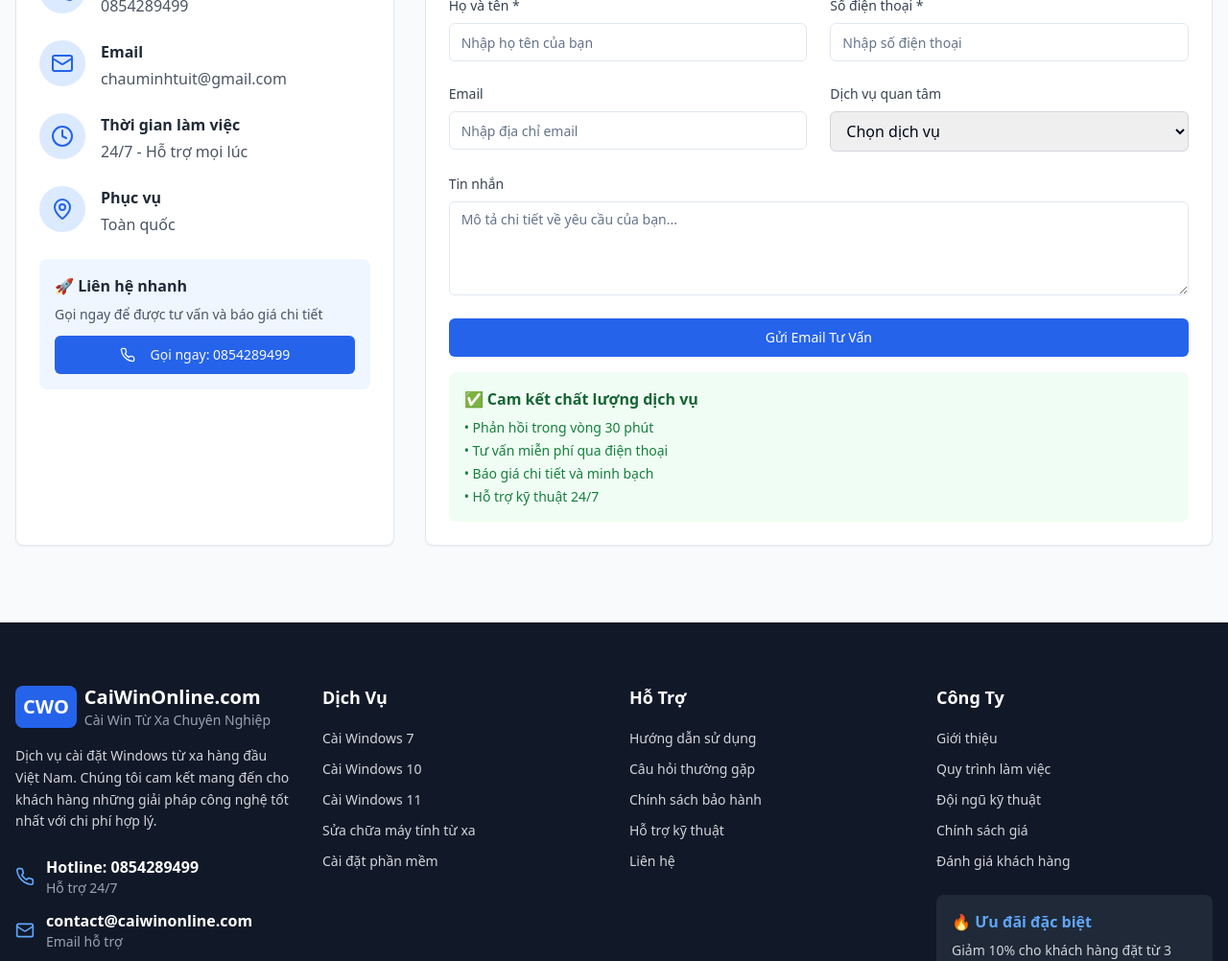
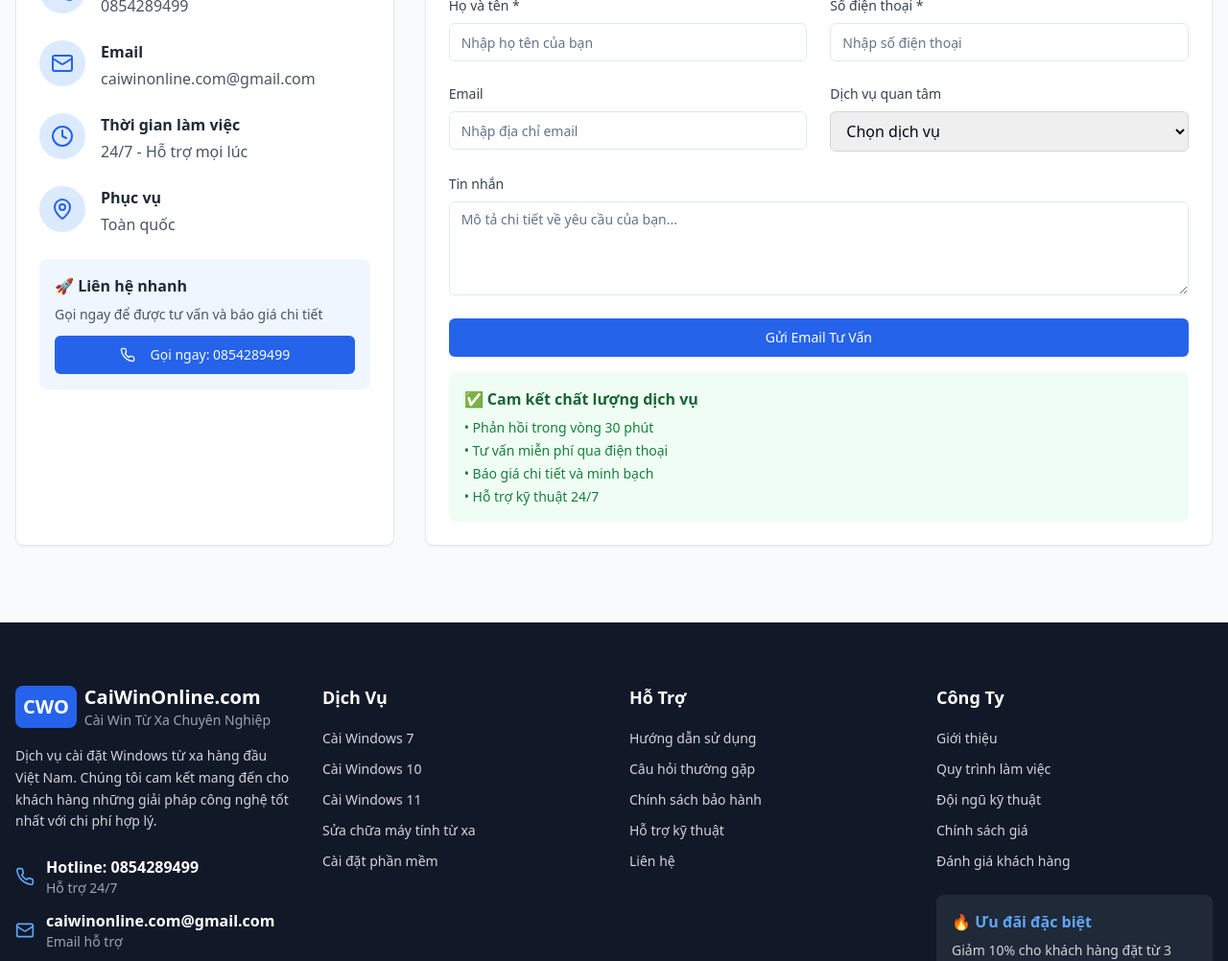
Before and after one commit to ytbpre55/remote-win-wizard, a React (Vite) app: page / in a window 1280 px wide. Shown: the part 5944-6946 px from the top of the page at 96% size. Built offline with nearby package versions, Linux system fonts and the light colour scheme.

Commit message:
Update email addresses

```diff
--- a/src/components/Contact.tsx
+++ b/src/components/Contact.tsx
@@ -131,8 +131,8 @@ ${formData.message || 'Không có tin nhắn'}
     {
       icon: Mail,
       title: "Email",
-      value: "chauminhtuit@gmail.com",
-      action: () => window.open('mailto:chauminhtuit@gmail.com')
+      value: "caiwinonline.com@gmail.com",
+      action: () => window.open('mailto:caiwinonline.com@gmail.com')
     },
     {
       icon: Clock,
--- a/src/components/Footer.tsx
+++ b/src/components/Footer.tsx
@@ -59,7 +59,7 @@ const Footer = () => {
               <div className="flex items-center space-x-3">
                 <Mail className="text-blue-400 w-5 h-5" />
                 <div>
-                  <p className="font-semibold">contact@caiwinonline.com</p>
+                  <p className="font-semibold">caiwinonline.com@gmail.com</p>
                   <p className="text-gray-400 text-sm">Email hỗ trợ</p>
                 </div>
               </div>
--- a/src/components/admin/GeneralSettings.tsx
+++ b/src/components/admin/GeneralSettings.tsx
@@ -11,7 +11,7 @@ const GeneralSettings = () => {
     siteName: "CaiWinOnline.com",
     tagline: "Cài Win Từ Xa Chuyên Nghiệp",
     phone: "0854289499",
-    email: "contact@caiwinonline.com",
+    email: "caiwinonline.com@gmail.com",
     address: "Toàn quốc"
   });
 
```
